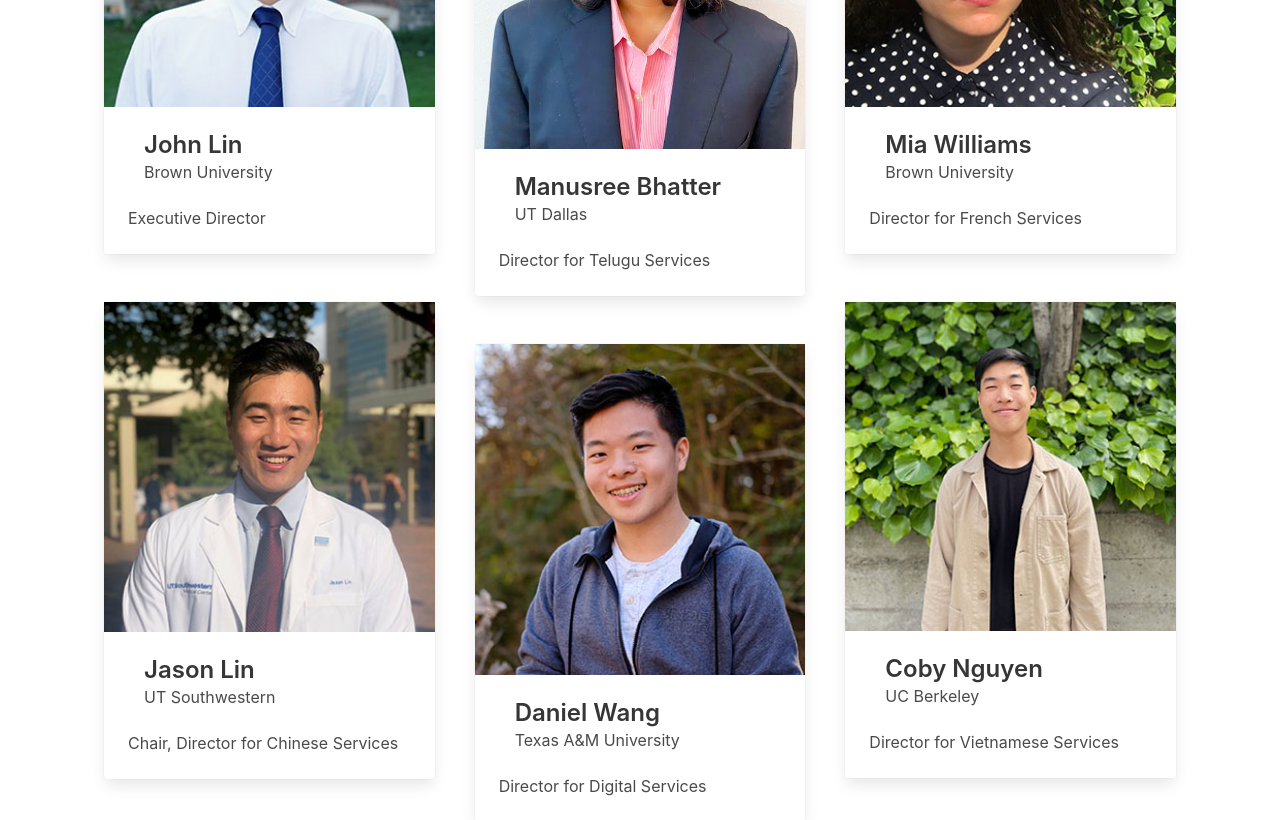
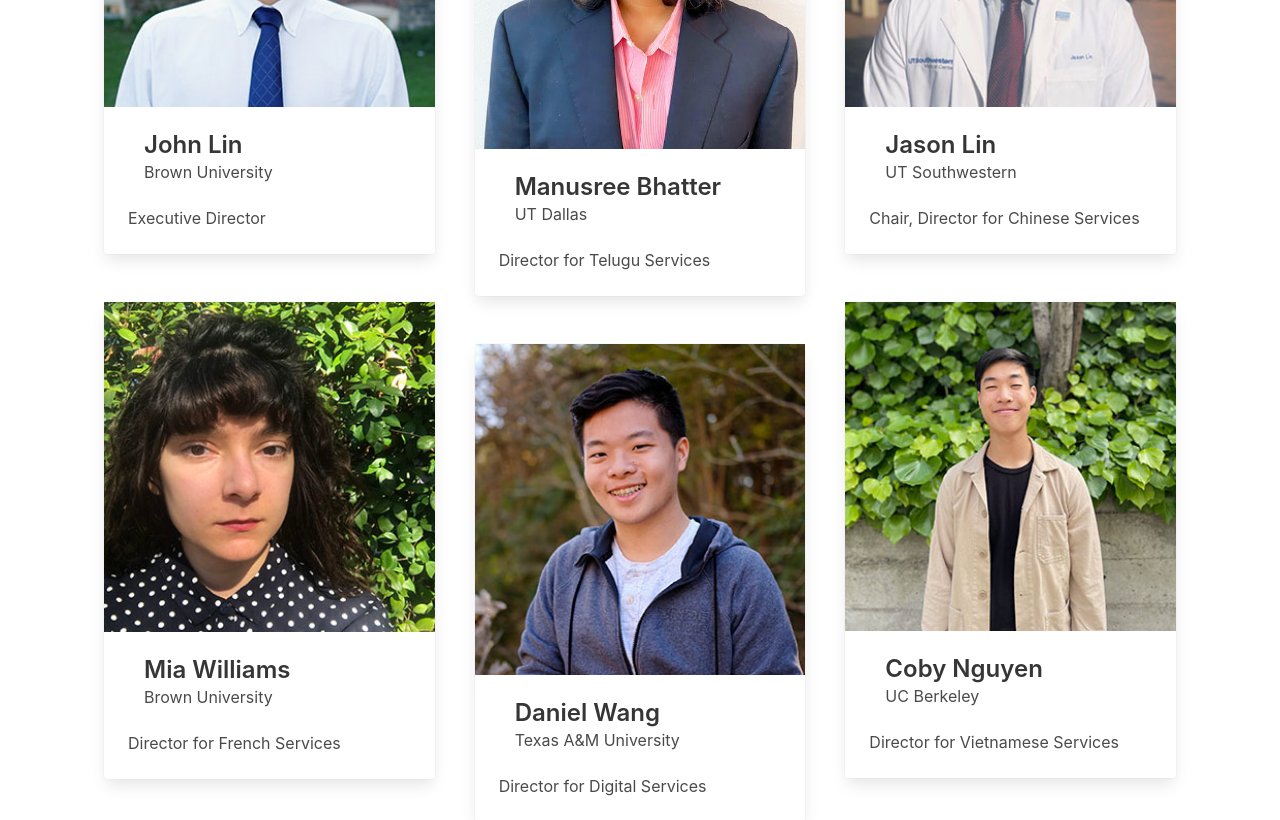
Before and after one commit to suivo2001/mlap-react, a React (Create React App) app: page /about in a window 1280 px wide. Shown: the part 820-1640 px from the top of the page. Built offline with nearby package versions, Linux system fonts and the light colour scheme; no server answers; what google-maps-react, react-geocode would draw is missing.

Commit message:
Update About.js

```diff
--- a/src/pages/About.js
+++ b/src/pages/About.js
@@ -32,7 +32,7 @@ const About = () => {
                         <div className='columns'>
                             <div className='column'>
                                 <PeopleCard name='John Lin' location="Brown University" content="Executive Director" image={JohnLinImage} />
-                                <PeopleCard name='Jason Lin' location="UT Southwestern" content="Chair, Director for Chinese Services" image={JasonLinImage} />
+                                <PeopleCard name='Mia Williams' location="Brown University" content="Director for French Services" image={MiaWilliamsImage} />
                                 <PeopleCard name='Ivo Su' location="Brown University" content="Webmaster, Director for Portuguese Services" image={IvoSuImage} />
                             </div>
 
@@ -43,7 +43,7 @@ const About = () => {
 
                             </div>
                             <div className='column'>
-                                <PeopleCard name='Mia Williams' location="Brown University" content="Director for French Services" image={MiaWilliamsImage} />
+                                <PeopleCard name='Jason Lin' location="UT Southwestern" content="Chair, Director for Chinese Services" image={JasonLinImage} />
                                 <PeopleCard name='Coby Nguyen' location="UC Berkeley" content="Director for Vietnamese Services" image={CobyNguyenImage} />
                                 <PeopleCard name='María Chiaramonte' location="Brown University" content="Director for Spanish Services" image={MariaChiaramonteImage} />
                             </div>
```
